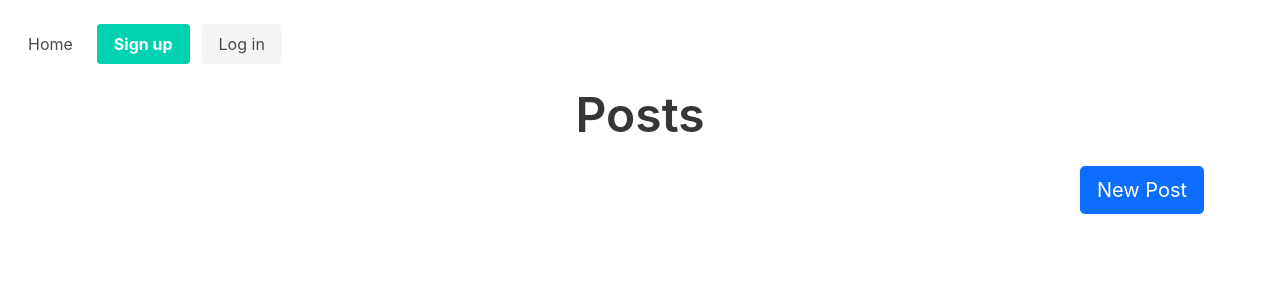
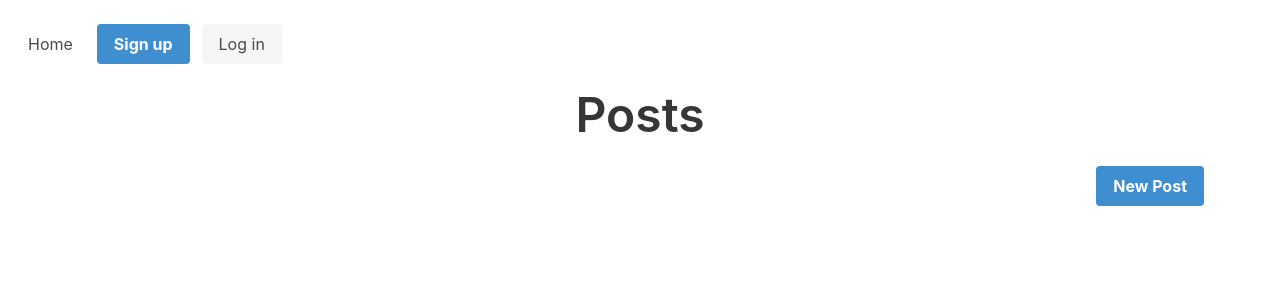
Before and after one commit to noLePhi/FlaskWebAppTutorial, a Python web app: template website/templates/posts.html in a window 1280 px wide. Shown: the top 300 px of the page. Run offline with Jinja, Linux system fonts and the light colour scheme; the template is opened without the code that fills it, so the values that code supplies are empty; some libraries are stand-ins or nearby versions.

Commit message:
colors and page management adjustment

```diff
--- a/website/templates/base.html
+++ b/website/templates/base.html
@@ -69,7 +69,7 @@
         {% else %}
         <div class="navbar-end">
           <div class="navbar-item">
-              <a class="button is-primary nav-link" href="/signup">
+              <a class="button is-info nav-link" href="/signup">
                 <strong>Sign up</strong>
               </a>
           <div class="navbar-item">
--- a/website/templates/create_post.html
+++ b/website/templates/create_post.html
@@ -1,6 +1,8 @@
 {% extends "base.html" %} {% block title %}Home{% endblock %} {% block content
 %}
-<h1 align="center">Make a Post</h1>
+  <div class="content is-large" align="center">
+    <h1>New Post</h1>
+  </div>
 
 <form method="POST">
   <textarea name="text" id="text" class="form-control"></textarea>
--- a/website/templates/posts.html
+++ b/website/templates/posts.html
@@ -5,11 +5,9 @@
   </div>
 
 <div align="right">
-  <a href="/create-post"
-    ><button type="button" class="btn btn-primary btn-lg">
-      New Post
-    </button></a
-  >
+              <a class="button is-info nav-link" href="/create-post">
+                <strong>New Post</strong>
+              </a>
 </div></br>
 <div id="posts">
   {% for post in posts %}
@@ -35,7 +33,7 @@
         <div class="btn-group">
           <button
             type="button"
-            class="btn btn-sm btn-primary dropdown-toggle"
+            class="button button-sm is-info dropdown-toggle"
             data-bs-toggle="dropdown"
           ></button>
           <ul class="dropdown-menu">
@@ -68,7 +66,7 @@
                 <div class="btn-group">
                   <button
                     type="button"
-                    class="btn btn-sm btn-primary dropdown-toggle"
+                    class="button btn-sm is-info dropdown-toggle"
                     data-bs-toggle="dropdown"
                   ></button>
                   <ul class="dropdown-menu">
@@ -109,7 +107,7 @@
           class="form-control"
           placeholder="Comment something!"
         />
-        <button type="submit" class="btn btn-primary">Comment</button>
+        <button type="submit" class="button is-info">Comment</button>
       </form>
     </div>
     <div class="card-footer text-muted">{{post.date_created}}</div>
--- a/website/views.py
+++ b/website/views.py
@@ -22,7 +22,7 @@ def get_posts():
     posts = Post.query.all()
     return render_template('posts.html', user=current_user, posts=posts)
 
-@views.route("/create-post", methods=['GET', 'POST'])
+@views.route("/create_post", methods=['GET', 'POST'])
 @login_required
 def create_post():
     if request.method == "POST":
```
